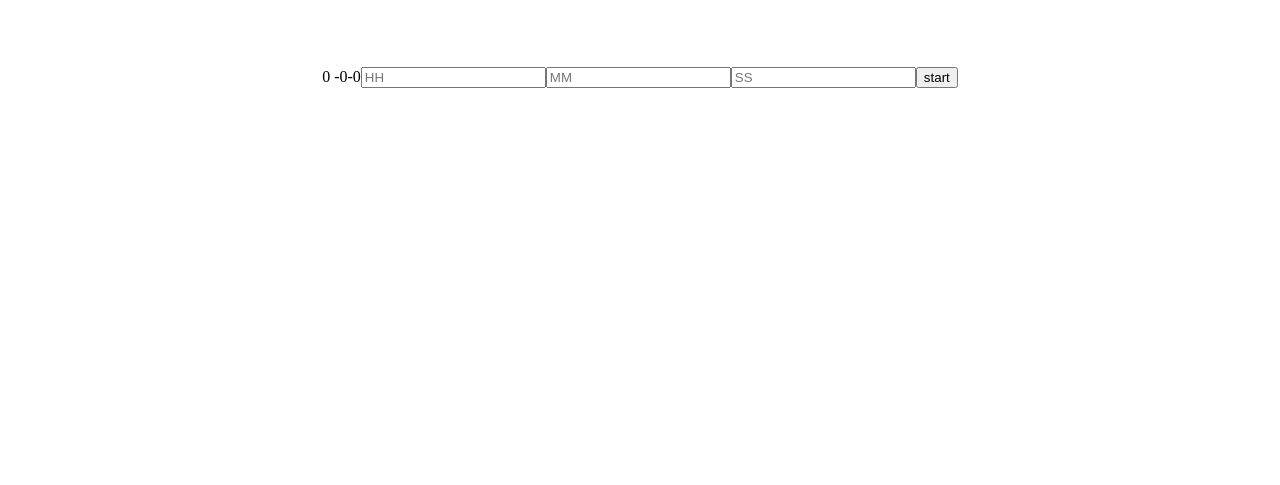
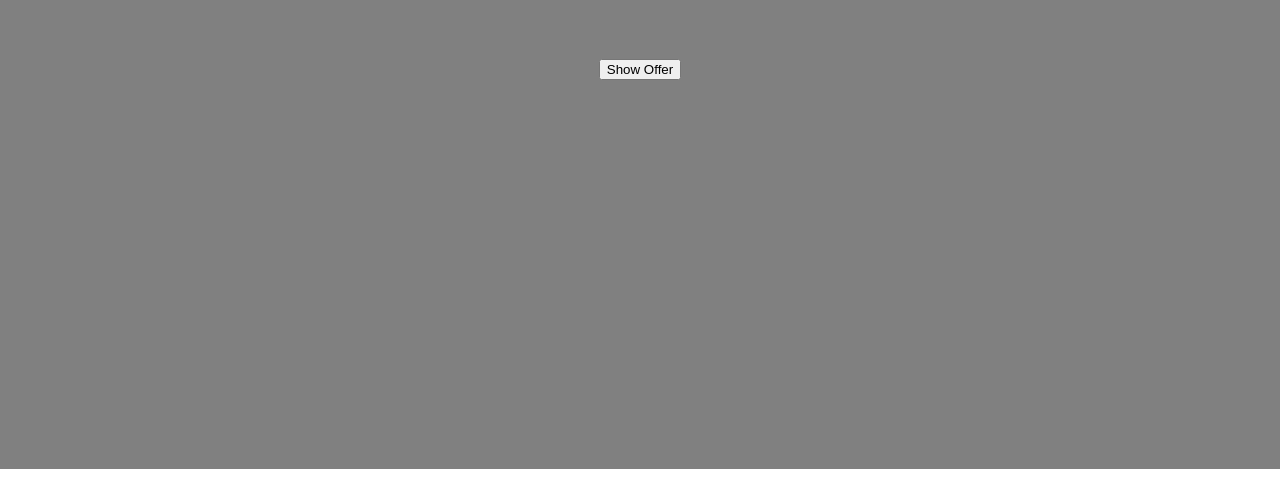
Before and after one commit to KirtikumarKavande/react-challenges, a React (Vite) app: page / in a window 1280 px wide. Shown: the part 331-816 px from the top of the page. Built offline with nearby package versions, Linux system fonts and the light colour scheme.

Commit message:
modal-overlay

```diff
--- a/src/App.jsx
+++ b/src/App.jsx
@@ -1,9 +1,13 @@
-import StopWatch from './stopwatch/StopWatch'
+import ModalOverlay from "./modal-overlay/ModalOverlay";
+import StopWatch from "./stopwatch/StopWatch";
 
 const App = () => {
   return (
-    <div><StopWatch/></div>
-  )
-}
+    <div>
+      {/* <StopWatch /> */}
+      <ModalOverlay />
+    </div>
+  );
+};
 
-export default App
+export default App;
--- a/src/index.css
+++ b/src/index.css
@@ -0,0 +1,3 @@
+body{
+    margin: 0 !important;
+}
--- a/src/main.jsx
+++ b/src/main.jsx
@@ -2,7 +2,6 @@ import { StrictMode } from 'react'
 import { createRoot } from 'react-dom/client'
 import App from './App.jsx'
 import './index.css'
-
 createRoot(document.getElementById('root')).render(
   <StrictMode>
     <App />
--- /dev/null
+++ b/src/modal-overlay/Modal.jsx
@@ -0,0 +1,9 @@
+const Modal = ({setIsShowModal}) => {
+  return (
+    <div onClick={() => setIsShowModal(false)}>
+        X
+    </div>
+  )
+}
+
+export default Modal
--- /dev/null
+++ b/src/modal-overlay/ModalOverlay.jsx
@@ -0,0 +1,34 @@
+import { useState } from "react";
+import Modal from "./Modal";
+import "./style.css";
+const ModalOverlay = () => {
+  const [isShowModal, setIsShowModal] = useState(false);
+  function handleModal(e) {
+    e.stopPropagation();
+    setIsShowModal(true);
+  }
+  return (
+    <div className="wrapper">
+      <div
+        className="container"
+        onClick={(e) => {
+          e.preventDefault();
+          setIsShowModal(false);
+        }}
+      >
+        <button className="showOffer-btn" onClick={handleModal}>
+          Show Offer
+        </button>
+      </div>
+      <div>
+        {isShowModal && (
+          <div className="modal">
+            <Modal setIsShowModal={setIsShowModal}/>
+          </div>
+        )}
+      </div>
+    </div>
+  );
+};
+
+export default ModalOverlay;
--- /dev/null
+++ b/src/modal-overlay/style.css
@@ -0,0 +1,24 @@
+
+.wrapper{
+
+    position: relative;
+    height: 100vh;
+}
+.container{
+    display: flex;
+    justify-content: center;
+    align-items: center;
+    background-color: gray;
+
+}
+
+.modal {
+    position: absolute;
+    top: 50%;
+    left: 50%;
+    transform: translate(-50%, -50%);
+    height: 70vh;
+    width: 50vw;
+    background-color: white;
+    border: 1px solid red;
+  }
```
Also changed, not shown: src/modal-overlay/notes.txt (added).
